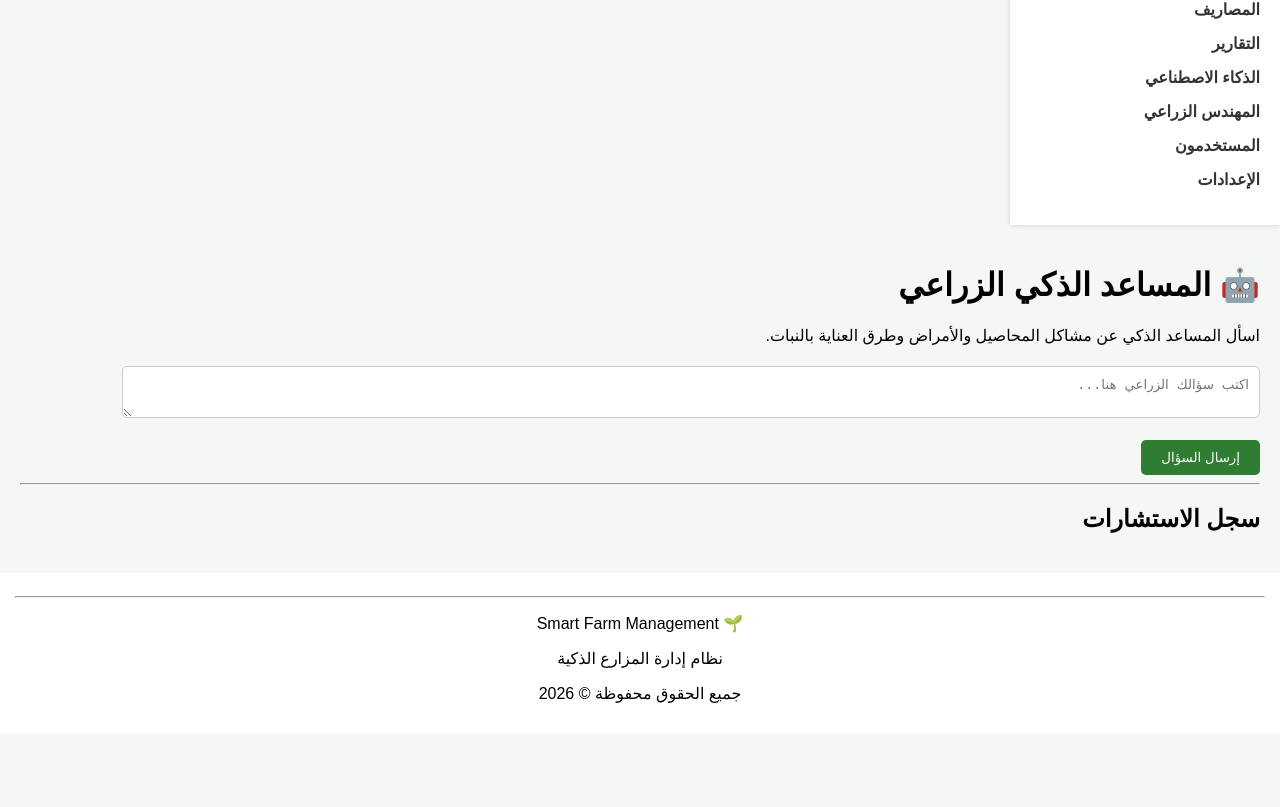
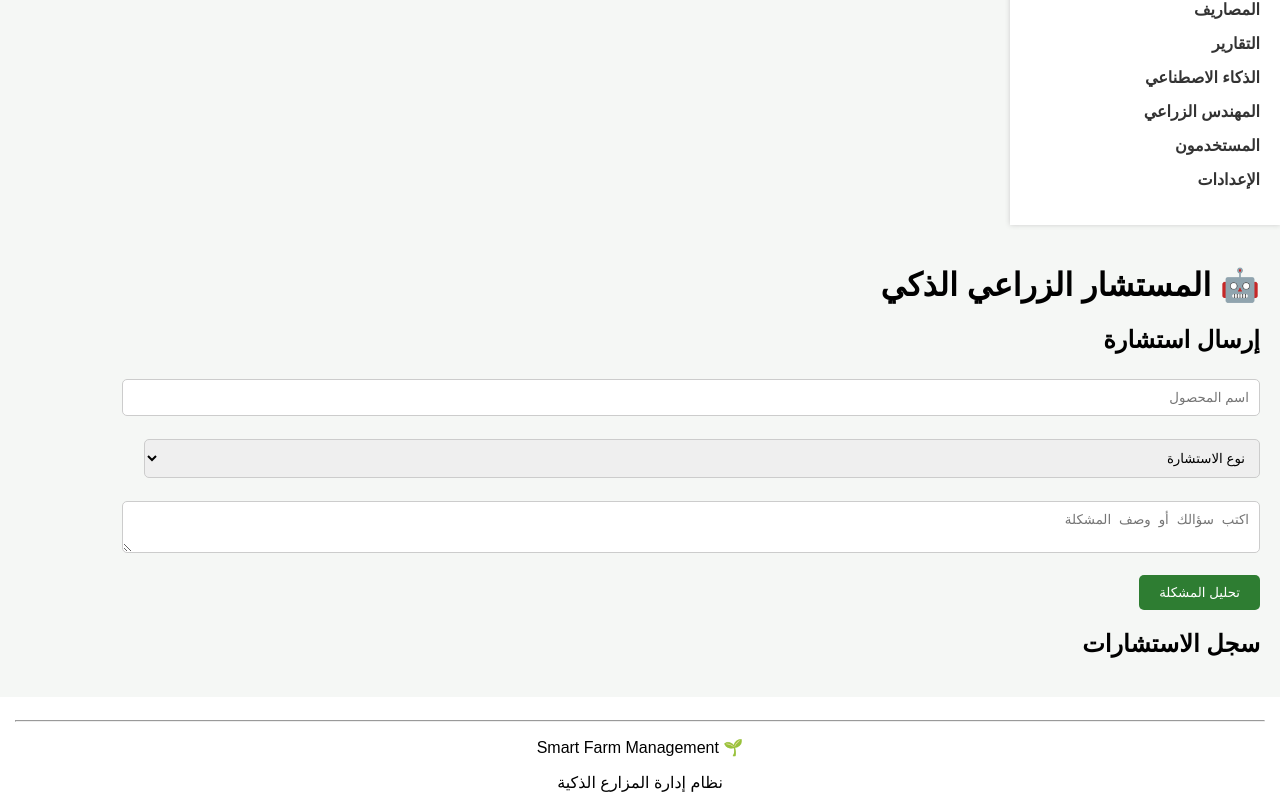
Before and after one commit to hasan776643tt-ops/LAVENDER, a React (Vite) app: page /ai in a window 1280 px wide. Shown: the part 590-1397 px from the top of the page. Before the commit the page ends 1324 px from the top, so only its background shows below. Built offline with nearby package versions, Linux system fonts and the light colour scheme.

Commit message:
Update AI.jsx

```diff
--- a/src/pages/AI.jsx
+++ b/src/pages/AI.jsx
@@ -1,119 +1,197 @@
 import { useState } from "react";
+
+import Card from "../components/Card";
+import Button from "../components/Button";
 
 export default function AI() {
 
+  const [crop, setCrop] = useState("");
+  const [category, setCategory] = useState("");
   const [question, setQuestion] = useState("");
+
   const [answers, setAnswers] = useState([]);
-
 
   const askAI = () => {
 
     if (!question) return;
 
-
     const newConsultation = {
 
       id: Date.now(),
 
-      question: question,
+      crop,
+
+      category,
+
+      question,
 
       answer:
-        "سيتم تحليل السؤال وتقديم توصية زراعية ذكية بعد ربط النظام بالذكاء الاصطناعي الحقيقي.",
+        "توصية أولية: راقب الحقل خلال الأيام القادمة وقارن الأعراض مع برنامج الري والتسميد. سيتم مستقبلاً ربط هذه الصفحة بذكاء اصطناعي حقيقي لإعطاء تشخيصات أكثر دقة.",
+
+      date:
+        new Date().toLocaleDateString(),
 
     };
 
-
     setAnswers([
+      newConsultation,
       ...answers,
-      newConsultation
     ]);
 
-
+    setCrop("");
+    setCategory("");
     setQuestion("");
 
   };
 
-
   const deleteConsultation = (id) => {
 
-    const updatedAnswers =
+    setAnswers(
       answers.filter(
-        (item) => item.id !== id
-      );
-
-    setAnswers(updatedAnswers);
+        (item) =>
+          item.id !== id
+      )
+    );
 
   };
 
+  return (
 
-  return (
     <div>
 
-      <h1>🤖 المساعد الذكي الزراعي</h1>
+      <h1>
+        🤖 المستشار الزراعي الذكي
+      </h1>
 
+      <Card
+        title="إرسال استشارة"
+      >
 
-      <p>
-        اسأل المساعد الذكي عن مشاكل المحاصيل
-        والأمراض وطرق العناية بالنبات.
-      </p>
+        <input
+          type="text"
+          placeholder="اسم المحصول"
+          value={crop}
+          onChange={(e) =>
+            setCrop(
+              e.target.value
+            )
+          }
+        />
 
+        <br /><br />
 
-      <textarea
+        <select
+          value={category}
+          onChange={(e) =>
+            setCategory(
+              e.target.value
+            )
+          }
+        >
 
-        placeholder="اكتب سؤالك الزراعي هنا..."
+          <option value="">
+            نوع الاستشارة
+          </option>
 
-        value={question}
+          <option>
+            مرض نباتي
+          </option>
 
-        onChange={(e)=>setQuestion(e.target.value)}
+          <option>
+            آفة حشرية
+          </option>
 
-      />
+          <option>
+            ري
+          </option>
 
+          <option>
+            تسميد
+          </option>
 
-      <br /><br />
+          <option>
+            إنتاجية
+          </option>
 
+          <option>
+            أخرى
+          </option>
 
-      <button onClick={askAI}>
-        إرسال السؤال
-      </button>
+        </select>
 
+        <br /><br />
 
-      <hr />
+        <textarea
+          placeholder="اكتب سؤالك أو وصف المشكلة"
+          value={question}
+          onChange={(e) =>
+            setQuestion(
+              e.target.value
+            )
+          }
+        />
 
+        <br /><br />
+
+        <Button
+          onClick={askAI}
+        >
+          تحليل المشكلة
+        </Button>
+
+      </Card>
 
       <h2>
         سجل الاستشارات
       </h2>
 
+      {answers.map((item) => (
 
-      <ul>
+        <Card
+          key={item.id}
+          title={item.crop || "استشارة"}
+        >
 
-        {answers.map((item)=>(
+          <p>
+            📂 التصنيف:
+            {" "}
+            {item.category}
+          </p>
 
-          <li key={item.id}>
+          <p>
+            ❓ السؤال:
+            {" "}
+            {item.question}
+          </p>
 
-            <p>
-              ❓ {item.question}
-            </p>
+          <p>
+            💡 التوصية:
+            {" "}
+            {item.answer}
+          </p>
 
-            <p>
-              💡 {item.answer}
-            </p>
+          <p>
+            📅 التاريخ:
+            {" "}
+            {item.date}
+          </p>
 
+          <Button
+            onClick={() =>
+              deleteConsultation(
+                item.id
+              )
+            }
+          >
+            حذف
+          </Button>
 
-            <button
-              onClick={()=>deleteConsultation(item.id)}
-            >
-              حذف
-            </button>
+        </Card>
 
-
-          </li>
-
-        ))}
-
-      </ul>
-
+      ))}
 
     </div>
+
   );
+
 }
```
